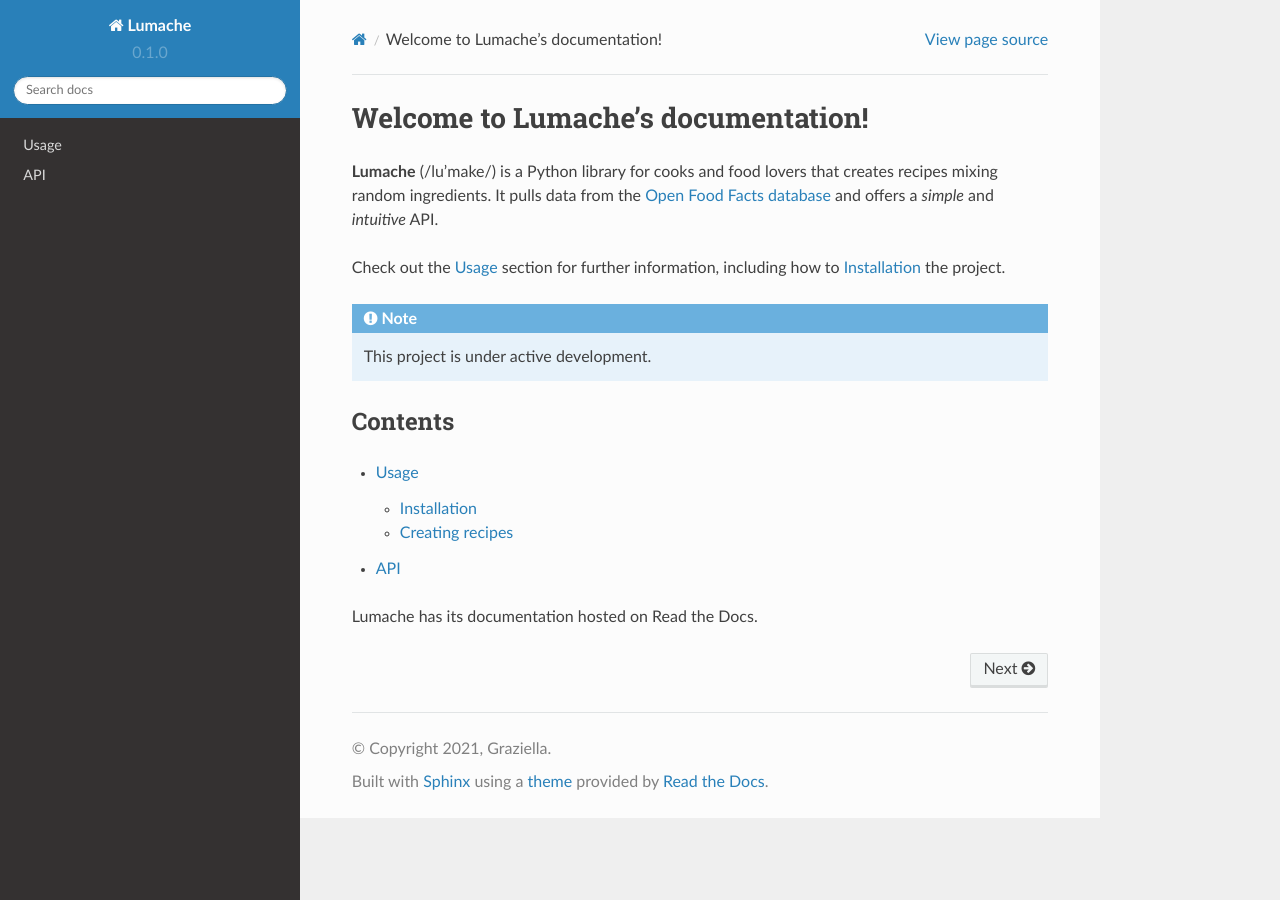
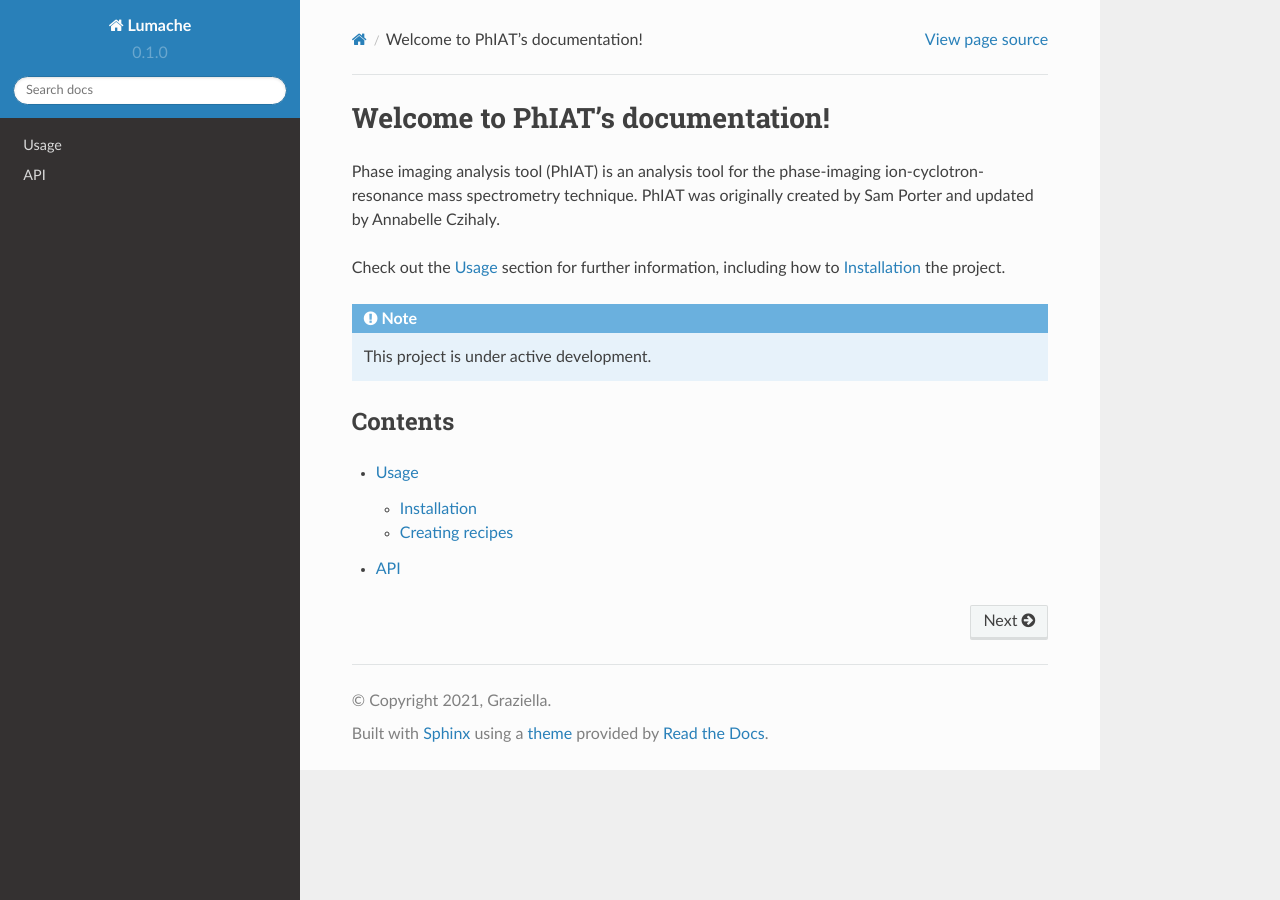
Before and after one commit to aczihalytriumf/phiat, a Sphinx documentation site: the page built from docs/source/index.rst, in a window 1280 px wide. Built offline with Sphinx 7.4.7 and the Read the Docs theme 2.0.0, drawn with Linux system fonts in a browser that asks for light colours.

Commit message:
Update index.rst

```diff
--- a/docs/source/index.rst
+++ b/docs/source/index.rst
@@ -1,10 +1,7 @@
-Welcome to Lumache's documentation!
+Welcome to PhIAT's documentation!
 ===================================
 
-**Lumache** (/lu'make/) is a Python library for cooks and food lovers
-that creates recipes mixing random ingredients.
-It pulls data from the `Open Food Facts database <https://world.openfoodfacts.org/>`_
-and offers a *simple* and *intuitive* API.
+Phase imaging analysis tool (PhIAT) is an analysis tool for the phase-imaging ion-cyclotron-resonance mass spectrometry technique. PhIAT was originally created by Sam Porter and updated by Annabelle Czihaly.
 
 Check out the :doc:`usage` section for further information, including
 how to :ref:`installation` the project.
@@ -20,5 +17,3 @@
 
    usage
    api
-
-Lumache has its documentation hosted on Read the Docs.
```
